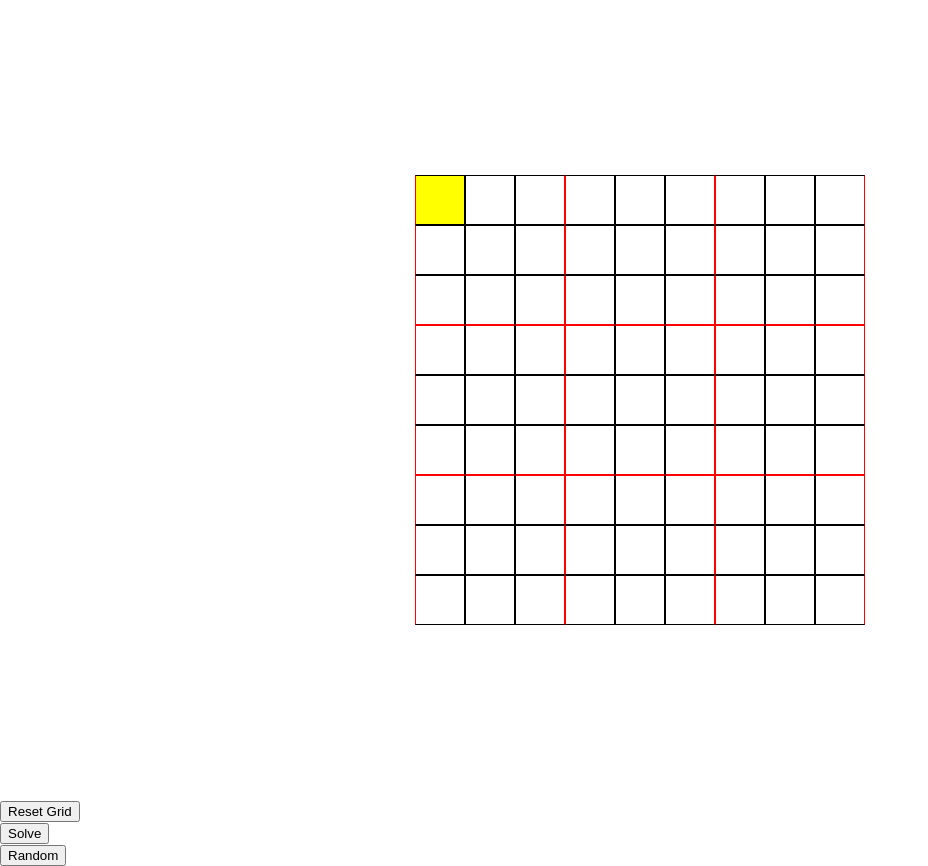
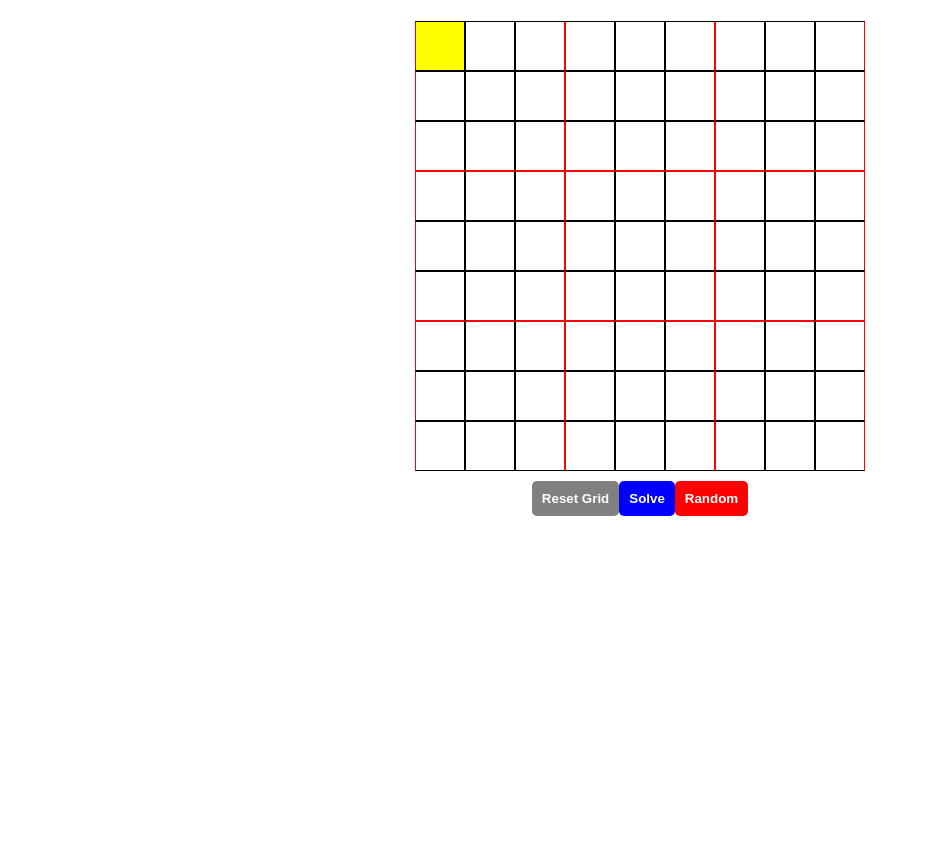
Before and after one commit to Expressionless-Ball-Thing/Sudoku-solver-thing, a React (Create React App) app in the folder sudoku/: page / in a window 1280 px wide. Shown: the whole page, without its empty margins (0-928 px from the left). After the commit the page ends 800 px from the top, so only its background shows below. Built offline with nearby package versions, Linux system fonts and the light colour scheme; the HTML template or start-up script is replaced by a standard one.

Commit message:
Solver and normal sudoku grid functioning as intended.

```diff
--- a/sudoku/src/App.css
+++ b/sudoku/src/App.css
@@ -3,7 +3,6 @@
 *::before {
     box-sizing: border-box;
 }
-
 
 /* Chrome, Safari, Edge, Opera */
 
@@ -12,7 +11,6 @@ input::-webkit-inner-spin-button {
     -webkit-appearance: none;
     margin: 0;
 }
-
 
 /* Firefox */
 
@@ -25,12 +23,24 @@ body {
 }
 
 .Gridspace {
-    width: 100vw;
-    height: 100vh;
     display: grid;
     justify-content: center;
     align-content: center;
     grid-template-columns: repeat(9, auto);
+}
+
+.Buttonspace {
+    padding: 10px;
+    display: flex;
+    justify-content: center;
+}
+
+.Message {
+    text-align: center;
+}
+
+.row {
+    align-content: center;
 }
 
 .cell {
@@ -68,3 +78,43 @@ body {
 .clicked {
     background-color: yellow;
 }
+
+.solved {
+    background-color: green;
+}
+
+.button {
+    font-weight: bold;
+    border: none;
+    color: white;
+    padding: 10px 10px;
+    text-align: center;
+    text-decoration: none;
+    display: inline-block;
+    border-radius: 5px;
+    cursor: pointer;
+}
+
+.button:hover {
+    animation-name: darken;
+    animation-duration: 500ms;
+    animation-fill-mode: forwards;
+}
+
+@keyframes darken {
+    100% {
+        opacity: 50%;
+    }
+}
+
+.reset {
+    background-color: grey;
+}
+
+.solve {
+    background-color: blue;
+}
+
+.random {
+    background-color: red;
+}
--- a/sudoku/src/App.js
+++ b/sudoku/src/App.js
@@ -2,21 +2,24 @@ import "./App.css";
 import React, { useState } from "react";
 import Buttons from "./Components/Buttons";
 import Grid from "./Components/Grid";
-import {solve, possible} from "./sudoku.js"
+import {possible} from "./sudoku.js"
+import {solver, solved} from "./solver.js"
 
+const n = null
 function App() {
   const [grid, setgrid] = useState([
-    [0, 0, 0, 0, 0, 0, 0, 0, 0],
-    [0, 0, 0, 0, 0, 0, 0, 0, 0],
-    [0, 0, 0, 0, 0, 0, 0, 0, 0],
-    [0, 0, 0, 0, 0, 0, 0, 0, 0],
-    [0, 0, 0, 0, 0, 0, 0, 0, 0],
-    [0, 0, 0, 0, 0, 0, 0, 0, 0],
-    [0, 0, 0, 0, 0, 0, 0, 0, 0],
-    [0, 0, 0, 0, 0, 0, 0, 0, 0],
-    [0, 0, 0, 0, 0, 0, 0, 0, 0],
+    [n, n, n, n, n, n, n, n, n],
+    [n, n, n, n, n, n, n, n, n],
+    [n, n, n, n, n, n, n, n, n],
+    [n, n, n, n, n, n, n, n, n],
+    [n, n, n, n, n, n, n, n, n],
+    [n, n, n, n, n, n, n, n, n],
+    [n, n, n, n, n, n, n, n, n],
+    [n, n, n, n, n, n, n, n, n],
+    [n, n, n, n, n, n, n, n, n],
   ]);
   const [clickedcell, setclickedcell] = useState(0)
+  const [completed, setcompleted] = useState(false)
 
   const updatecell = (event) => {
     var value = parseInt(event.target.value)
@@ -24,46 +27,53 @@ function App() {
     var pos = parseInt(event.target.id)
     var row = Math.floor(pos/grid.length)
     var col = pos % grid.length
+    var temp_grid = [...grid]
 
-    if (value !== 0 && possible(row, col, value, grid)) {
-      grid[row][col] = value
+    if (value !== null && possible(row, col, value, grid)) {
+      temp_grid[row][col] = value
     } else {
-      grid[row][col] = 0
+      temp_grid[row][col] = null
     }
-    setgrid(grid)
+    setgrid(temp_grid)
+    if (solved(temp_grid)) {
+      setcompleted(true)
+    }
   }
 
   const solvesudoku = () => {
-    var temp_grid = solve(grid)
-    setgrid(temp_grid)
+    var temp_grid = solver(grid)
+    if (temp_grid !== false) {
+      setgrid(temp_grid)
+      setcompleted(true)
+    } else {
+      setcompleted("unsolvable")
+    }
   }
 
   const highlightcell = (event) => {
-    console.log(event.target.id)
     var pos = parseInt(event.target.id)
     setclickedcell(pos)
   }
 
   const reset = () => {
     setgrid([
-      [0, 0, 0, 0, 0, 0, 0, 0, 0],
-      [0, 0, 0, 0, 0, 0, 0, 0, 0],
-      [0, 0, 0, 0, 0, 0, 0, 0, 0],
-      [0, 0, 0, 0, 0, 0, 0, 0, 0],
-      [0, 0, 0, 0, 0, 0, 0, 0, 0],
-      [0, 0, 0, 0, 0, 0, 0, 0, 0],
-      [0, 0, 0, 0, 0, 0, 0, 0, 0],
-      [0, 0, 0, 0, 0, 0, 0, 0, 0],
-      [0, 0, 0, 0, 0, 0, 0, 0, 0],
+      [n, n, n, n, n, n, n, n, n],
+      [n, n, n, n, n, n, n, n, n],
+      [n, n, n, n, n, n, n, n, n],
+      [n, n, n, n, n, n, n, n, n],
+      [n, n, n, n, n, n, n, n, n],
+      [n, n, n, n, n, n, n, n, n],
+      [n, n, n, n, n, n, n, n, n],
+      [n, n, n, n, n, n, n, n, n],
+      [n, n, n, n, n, n, n, n, n],
     ])
+    setcompleted(false)
   }
 
   return (
     <div>
-      <Grid grid={grid} update={updatecell} click={highlightcell} clicked={clickedcell}/>
-      <div className="ButtonSpace">
-        <Buttons reset={reset} solve={solvesudoku}/>
-      </div>
+      <Grid grid={grid} update={updatecell} click={highlightcell} clicked={clickedcell} complete={completed}/>
+      <Buttons reset={reset} solve={solvesudoku}/>
     </div>
   );
 }
--- a/sudoku/src/Components/Buttons.jsx
+++ b/sudoku/src/Components/Buttons.jsx
@@ -2,7 +2,7 @@ import React from 'react';
 
 function Buttons(props) {
     return (
-        <div>
+        <div className='Buttonspace'>
             <div>
                 <button className="button reset" onClick={props.reset}>Reset Grid</button>
             </div>
@@ -14,7 +14,6 @@ function Buttons(props) {
             <div>
                 <button className="button random" onClick={props.random}>Random</button>
             </div>
-
         </div>
     )
 }
--- a/sudoku/src/Components/Grid.jsx
+++ b/sudoku/src/Components/Grid.jsx
@@ -1,7 +1,6 @@
 import React from 'react';
 
 function Grid(props) {
-    console.log(props.grid)
     const items = []
     for (let row = 0; row < props.grid.length; row++) {
         for (let col = 0; col < props.grid.length; col++) {
@@ -10,20 +9,38 @@ function Grid(props) {
             if (stuff === props.clicked) {
                 classset = 'cell clicked'
             }
+            if (props.complete === true) {
                 items.push(<input
+                    key={stuff}
+                    readOnly
+                    className='cell solved'
+                    id={stuff}
+                    value={props.grid[row][col]}/>)
+            } else {
+                items.push(<input
+                    key={stuff}
                     maxLength={1}
                     onClick={props.click}
                     onChange={props.update}
                     className={classset}
                     id={stuff}
-                value={props.grid[row][col] === 0 ? "" : props.grid[row][col]}/>
+                    value={props.grid[row][col] === null ? "" : props.grid[row][col]}/>
                 )
             }
         }
+    }
+
+    const completion = (props.complete === "unsolvable") ? "This thing isn't solvable" : (props.complete === true) ? "Solved" : ""
 
     return (
+        <div>
+            <div className='Message'>
+                <h1>{completion}</h1>
+            </div>
+
             <div className='Gridspace'>
                 {items}
+            </div>
         </div>
     )
 }
--- /dev/null
+++ b/sudoku/src/solver.js
@@ -0,0 +1,128 @@
+export function solver(grid) {
+  if (solved(grid)) {
+    return grid;
+  } else {
+    const possibilities = nextgrids(grid);
+    const validgrids = keepOnlyValid(possibilities);
+    return searchForSolution(validgrids);
+  }
+}
+
+export function solved(grid) {
+  // checks to see if the given puzzle is solved
+  for (var i = 0; i < grid.length; i++) {
+    for (var j = 0; j < grid.length; j++) {
+      if (grid[i][j] == null) {
+        return false;
+      }
+    }
+  }
+  return true;
+}
+
+function searchForSolution(grids) {
+  // List[grid] -> grid or false
+  // finds a valid solution to the sudoku problem
+  if (grids.length < 1) {
+    return false;
+  } else {
+    // backtracking search for solution
+    var first = grids.shift();
+    const tryPath = solver(first);
+    if (tryPath !== false) {
+      return tryPath;
+    } else {
+      return searchForSolution(grids);
+    }
+  }
+}
+
+function nextgrids(grid) {
+  // grid -> List[grid]
+  // finds the first emply square and generates 9 different grids filling in that square with numbers 1...9
+  var res = [];
+  const firstEmpty = findEmptySquare(grid);
+  if (firstEmpty !== undefined) {
+    const row = firstEmpty[0];
+    const col = firstEmpty[1];
+    for (var i = 1; i <= grid.length; i++) {
+      var newgrid = [...grid];
+      var new_row = [...newgrid[row]];
+      new_row[col] = i;
+      newgrid[row] = new_row;
+      res.push(newgrid);
+    }
+  }
+  return res;
+}
+
+function findEmptySquare(grid) {
+  for (var row = 0; row < grid.length; row++) {
+    for (var col = 0; col < grid.length; col++) {
+      if (grid[row][col] == null) {
+        return [row, col];
+      }
+    }
+  }
+}
+
+function keepOnlyValid(grids) {
+  var res = [];
+  for (var i = 0; i < grids.length; i++) {
+    if (validgrid(grids[i])) {
+      res.push(grids[i]);
+    }
+  }
+  return res;
+}
+
+function validgrid(grid) {
+  return rowsCheck(grid) && columnsCheck(grid) && boxesCheck(grid);
+}
+
+function rowsCheck(grid) {
+  for (var row = 0; row < grid.length; row++) {
+    var cur = [];
+    for (var col = 0; col < grid.length; col++) {
+      if (cur.includes(grid[row][col])) {
+        return false;
+      } else if (grid[row][col] != null) {
+        cur.push(grid[row][col]);
+      }
+    }
+  }
+  return true;
+}
+
+function columnsCheck(grid) {
+  for (var col = 0; col < grid.length; col++) {
+    var cur = [];
+    for (var row = 0; row < grid.length; row++) {
+      if (cur.includes(grid[row][col])) {
+        return false;
+      } else if (grid[row][col] != null) {
+        cur.push(grid[row][col]);
+      }
+    }
+  }
+  return true;
+}
+
+function boxesCheck(grid) {
+  var factor = Math.floor(Math.sqrt(grid.length))
+  for (var row = 0; row < grid.length; row += factor) {
+    for (var col = 0; col < grid.length; col += factor) {
+      var cur = [];
+      for (let i = 0; i < factor; i++) {
+        for (let j = 0; j < factor; j++) {
+          if (cur.includes(grid[row+i][col+j])) {
+            return false;
+          } else if (grid[row+i][col+j] != null) {
+            cur.push(grid[row+i][col+j])
+          }
+        }
+      }
+    }
+  }
+  return true;
+}
--- a/sudoku/src/sudoku.js
+++ b/sudoku/src/sudoku.js
@@ -21,21 +21,4 @@ const possible = (row, col, num, grid) => {
   return true;
 }
 
-const solve = (grid) => {
-  for (let row = 0; row < 9; row++) {
-    for (let col = 0; col < 9; col++) {
-      if (grid[row][col] === 0) {
-        for (let n = 1; n < 10; n++) {
-          if (possible(row, col, n, grid)) {
-            grid[row][col] = n;
-            solve(grid);
-            grid[row][col] = 0;
-          }
-        }
-        return;
-      }
-    }
-  }
-}
-
-export {possible, solve}
+export {possible}
```
Lines whose indentation alone changed are shown as unchanged.
